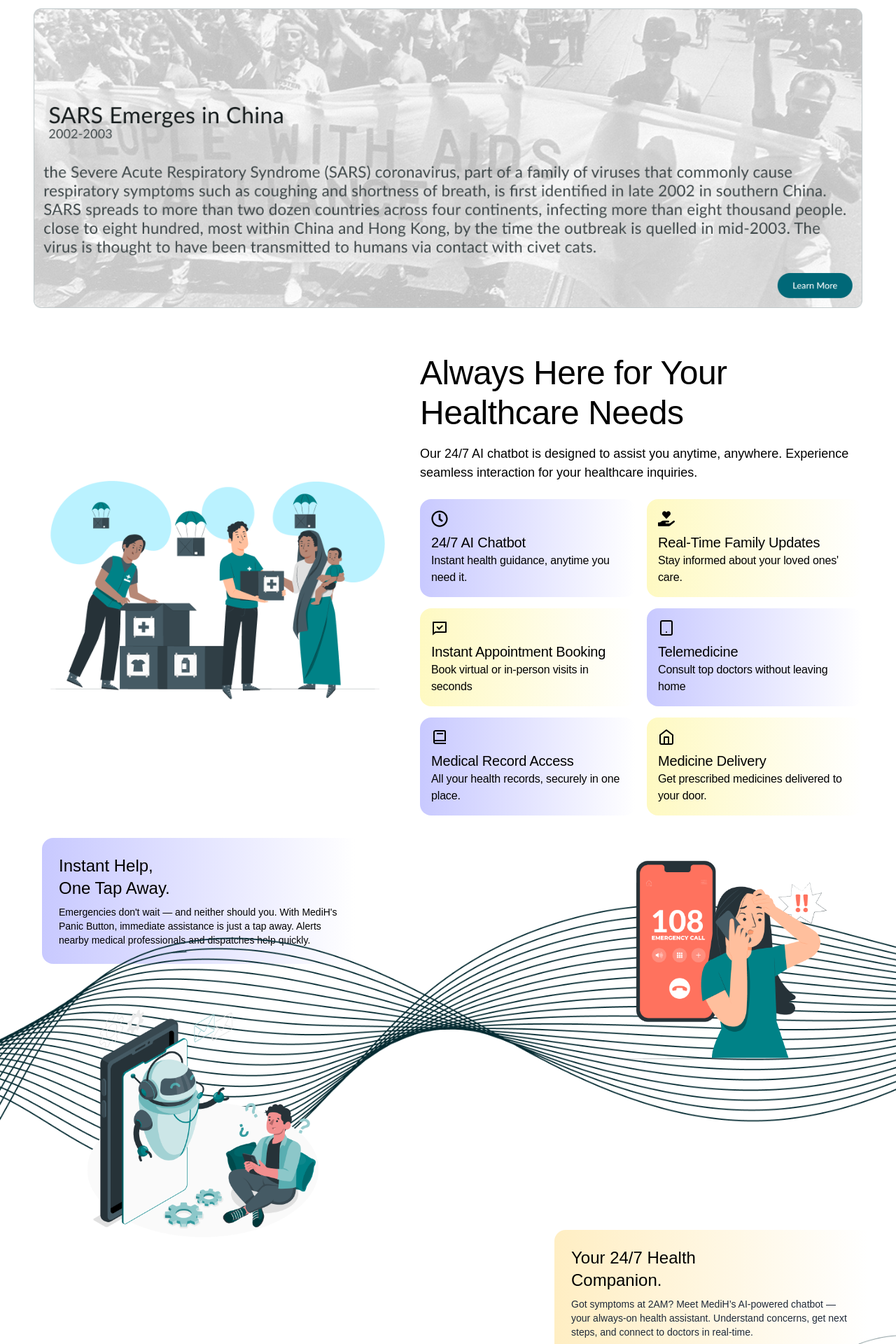
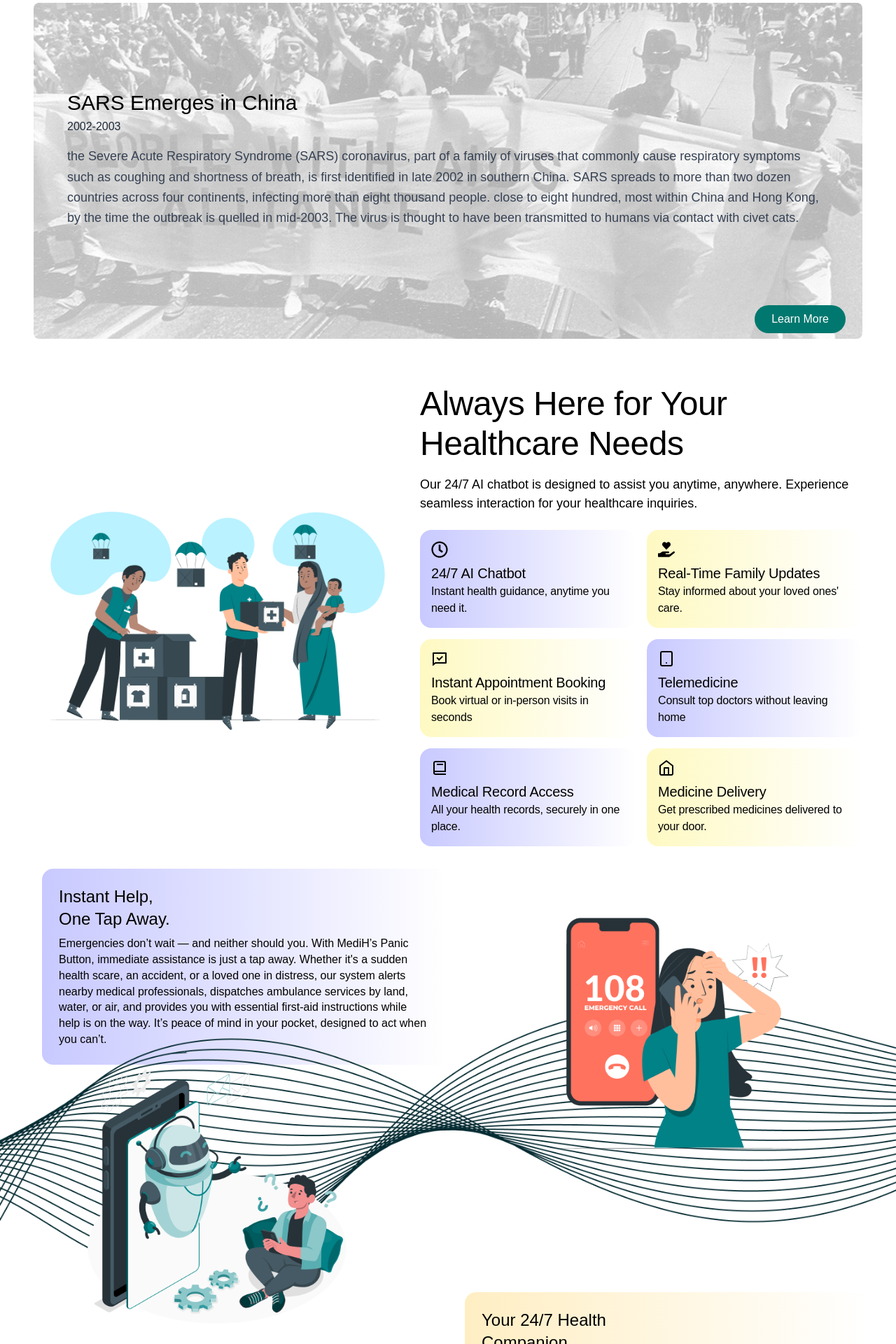
Before and after one commit to bytespathsolutions/BCID001-MysticBug, a React (Vite) app in the folder MysticBug/: page / in a window 1280 px wide. Shown: the part 1620-3540 px from the top of the page at 70% size. Built offline with nearby package versions, Linux system fonts and the light colour scheme.

Commit message:
refine section

```diff
--- a/MysticBug/src/assets/assets.js
+++ b/MysticBug/src/assets/assets.js
@@ -6,7 +6,7 @@ import { FiHome } from "react-icons/fi";
 import { BiBook } from "react-icons/bi";
 import bot from "../assets/homepage/bot.png"
 import redLight from "../assets/homepage/redLight.png"
-import banner from "../assets/homepage/banner.png"
+import DiseaseBanner7 from "../assets/homepage/DiseaseBanner7.png"
 import logo from "../assets/homepage/logo.png"
 import Offer from "../assets/homepage/Offer.png"
 import clip_path_group from "../assets/homepage/clip_path_group.png"
@@ -46,7 +46,7 @@ export const icons = {
   , IoCallOutline
 }
 export const images = {
-  bot, redLight, banner, Offer, logo, clip_path_group, calling_girl, repair_man, Group1, homepage
+  bot, redLight, DiseaseBanner7, Offer, logo, clip_path_group, calling_girl, repair_man, Group1, homepage
   ,
   calling_1, mail, office, mobile, Who_are_we, clip_path_vertical, owner, terms, stones_left, stones_right, privacyPolicy
 }
--- a/MysticBug/src/pages/Homepage.jsx
+++ b/MysticBug/src/pages/Homepage.jsx
@@ -105,13 +105,37 @@ const Homepage = () => {
           </p>
         </div>
 
-        {/* Image */}
-        <img
-          src={images.banner}
-          alt="Know More Banner"
-          className="mx-auto mt-8 w-full max-w-7xl object-contain px-2 md:px-0"
-        />
+        <div className="relative w-full h-[300px] sm:h-[400px] md:h-[480px] mx-auto mt-6 rounded-lg overflow-hidden">
+          {/* Background Image */}
+          <img
+            src={images.DiseaseBanner7}
+            alt="know more disease"
+            className="absolute inset-0 w-full h-full object-cover opacity-30"
+          />
+          <div className="absolute bg-gradient-to-r to-transparent"></div>
+
+          {/* Content */}
+          <div className="relative z-10 flex flex-col justify-center h-full px-4 sm:px-8 md:px-12 py-6 sm:py-8 md:py-10 text-black">
+            <h1 className="text-xl sm:text-2xl md:text-3xl font-medium mb-1">SARS Emerges in China</h1>
+            <p className="text-sm sm:text-base md:text-md mb-3 sm:mb-4 text-gray-800">2002-2003</p>
+            <p className="text-sm sm:text-base md:text-lg text-gray-700 leading-relaxed mb-4 sm:mb-6 md:mb-8">
+              the Severe Acute Respiratory Syndrome (SARS) coronavirus, part of a family of viruses that
+              commonly cause respiratory symptoms such as coughing and shortness of breath, is first identified
+              in late 2002 in southern China. SARS spreads to more than two dozen countries across four
+              continents, infecting more than eight thousand people. close to eight hundred, most within China
+              and Hong Kong, by the time the outbreak is quelled in mid-2003. The virus is thought to have been
+              transmitted to humans via contact with civet cats.
+            </p>
+
+            {/* Button */}
+            <button className="absolute bottom-3 sm:bottom-4 md:bottom-2 right-3 sm:right-4 md:right-6 bg-teal-700 hover:bg-teal-800 text-white px-4 py-2 sm:px-5 sm:py-2 md:px-6 md:py-2 rounded-full text-sm sm:text-base w-fit cursor-pointer transition-colors duration-200">
+              Learn More
+            </button>
+          </div>
+        </div>
       </div>
+
+
       {/* healthcare needs section */}
       <div className="px-4 sm:px-12 py-6 sm:py-8">
         <div className="flex flex-col md:flex-row md:items-center justify-between items-start gap-8">
@@ -170,13 +194,13 @@ const Homepage = () => {
       </div>
 
       {/* instant help section */}
-      <div className="relative h-full min-h-screen w-full rounded-2xl overflow-auto">
+      <div className="relative h-[110vh] md:min-h-screen w-full rounded-2xl overflow-hidden md:mb-10" >
 
         {/* Purple Card - Top Left */}
-        <div className="bg-gradient-to-r from-[#C8C9FF] md:ml-15 max-w-md rounded-l-2xl p-6">
+        <div className="bg-gradient-to-r from-[#C8C9FF] md:ml-15 max-w-xl rounded-l-2xl p-6">
           <h1 className="text-2xl font-medium">Instant Help,<br />One Tap Away.</h1>
-          <p className="mt-2 text-sm">
-            Emergencies don't wait — and neither should you. With MediH's Panic Button, immediate assistance is just a tap away. Alerts nearby medical professionals and dispatches help quickly.
+          <p className="mt-2 text-sm md:text-[16px]">
+            Emergencies don’t wait — and neither should you. With MediH’s Panic Button, immediate assistance is just a tap away. Whether it's a sudden health scare, an accident, or a loved one in distress, our system alerts nearby medical professionals, dispatches ambulance services by land, water, or air, and provides you with essential first-aid instructions while help is on the way. It’s peace of mind in your pocket, designed to act when you can’t.
           </p>
         </div>
         <div className="relative w-full">
@@ -189,24 +213,24 @@ const Homepage = () => {
           <img
             src={images.calling_girl}
             alt="calling girl"
-            className="absolute top-[-73px] md:top-[-12px] right-[70px] w-85 h-85 object-cover"
+            className="absolute top-[-23px] md:top-[-80px] right-[30px] md:right-[120px] w-65 h-65 md:w-99 md:h-99 object-cover"
           />
 
           <img
             src={images.repair_man}
             alt="repair man"
-            className="hidden md:block absolute bottom-10 left-[120px] w-85 h-85 object-cover z-10"
+            className="hidden md:block absolute bottom-15 left-[120px] w-85 h-85 md:w-95 md:h-95 object-cover z-10"
           />
         </div>
 
-        <div className="absolute bottom-[-10px] right-10 md:bottom-15 md:right-10 bg-gradient-to-r from-[#FFEEC3] max-w-md rounded-l-2xl p-6">
+        <div className="absolute bottom-[-60px] right-10 md:bottom-[-45px] md:right-10 bg-gradient-to-r from-[#FFEEC3] max-w-xl rounded-l-2xl p-6 mb-10">
           <h1 className="text-2xl font-medium">Your 24/7 Health <br />Companion.</h1>
-          <p className="mt-2 text-sm text-gray-800">
-            Got symptoms at 2AM? Meet MediH’s AI-powered chatbot — your always-on health assistant. Understand concerns, get next steps, and connect to doctors in real-time.
+          <p className="mt-2 text-sm md:text-[16px] text-gray-800">
+            Got symptoms at 2AM? Confused about what to do next? Meet MediH’s AI-powered chatbot — your always-on, always-ready health assistant. It listens to your concerns, helps you understand what might be wrong, suggests safe next steps, and connects you to doctors in real-time for virtual or in-person consultations. No more Googling symptoms. No more waiting on hold. Just simple, smart, accessible care — whenever you need it.
           </p>
         </div>
       </div>
-    </div>
+    </div >
   )
 }
 
```
Also changed, not shown: MysticBug/src/assets/Homepage/DiseaseBanner7.png (added).
